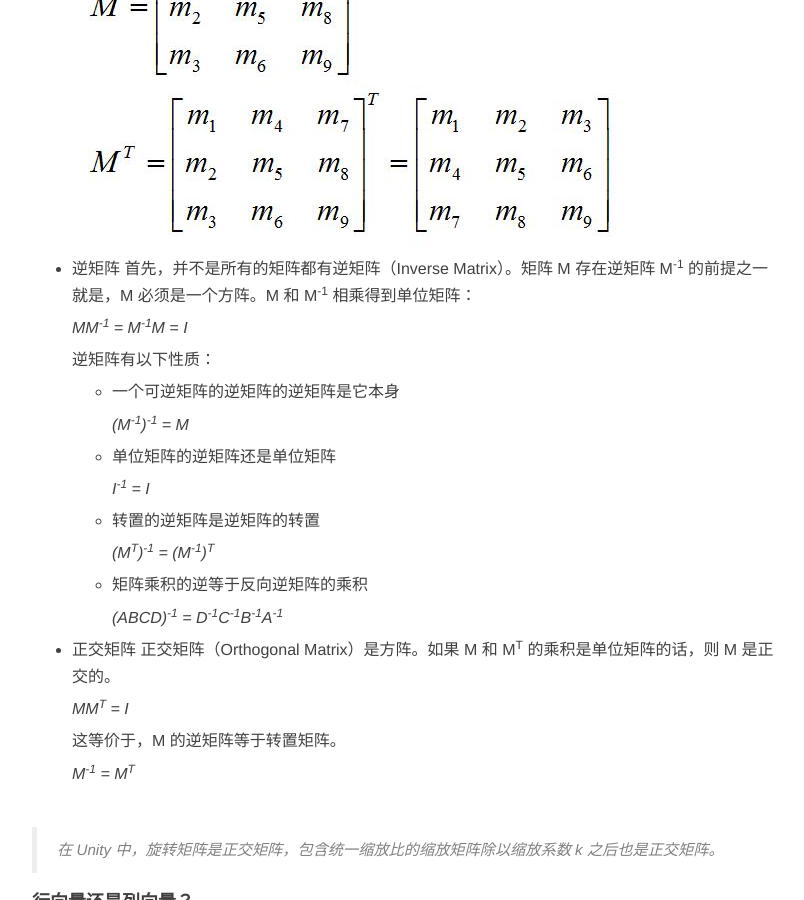
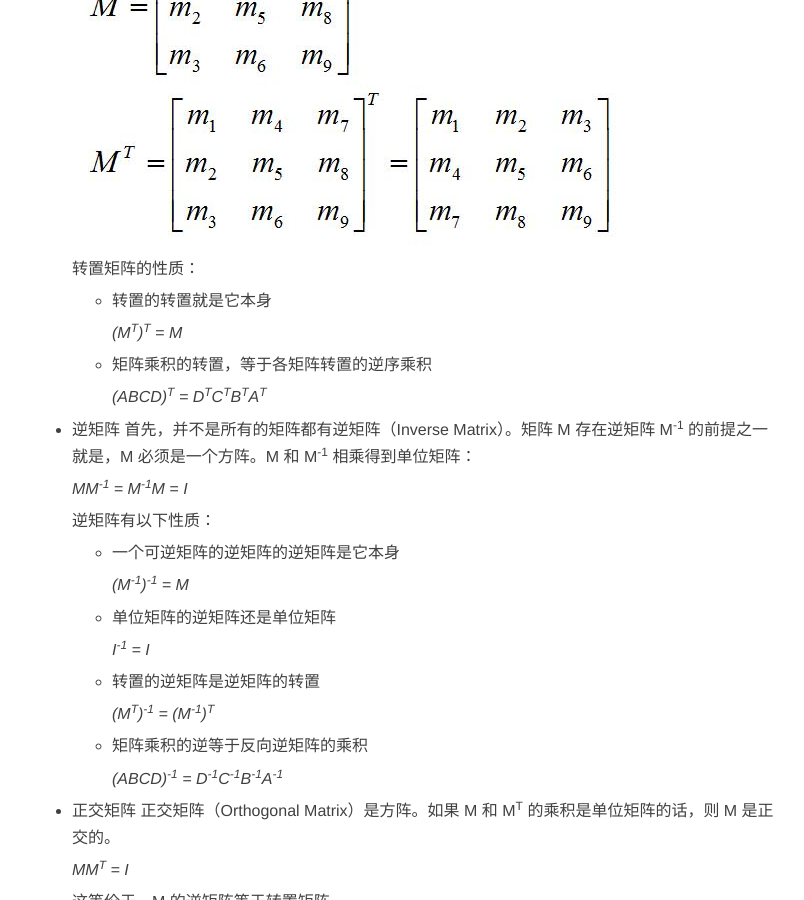
Before and after one commit to QXSoftware/qxsoftware.github.io, a Jekyll site: the page built from _posts/2016-10-27-Unity Rendering Math.md, in a window 1280 px wide and 900 px high, scrolled down 1620 px. Shown: the whole window, without its empty margins (233-1037 px from the left). Built offline with Jekyll 4.4.1, drawn with Linux system fonts in a browser that asks for light colours; nearby versions of some CDN libraries; comment, search, counter and statistics services are not loaded.

Commit message:
增加转置矩阵性质

```diff
--- a/_posts/2016-10-27-Unity Rendering Math.md
+++ b/_posts/2016-10-27-Unity Rendering Math.md
@@ -41,6 +41,16 @@ tags: Unity 渲染 Shader
 
 	转置矩阵：
 	![](/post_img/transpose-matrix.jpg)
+
+	转置矩阵的性质：
+
+	* 转置的转置就是它本身
+
+		*(M<sup>T</sup>)<sup>T</sup> = M*
+
+	* 矩阵乘积的转置，等于各矩阵转置的逆序乘积
+
+		*(ABCD)<sup>T</sup> = D<sup>T</sup>C<sup>T</sup>B<sup>T</sup>A<sup>T</sup>*
 
 * 逆矩阵
 首先，并不是所有的矩阵都有逆矩阵（Inverse Matrix）。矩阵 M 存在逆矩阵 M<sup>-1</sup> 的前提之一就是，M 必须是一个方阵。M 和 M<sup>-1</sup> 相乘得到单位矩阵：
```
